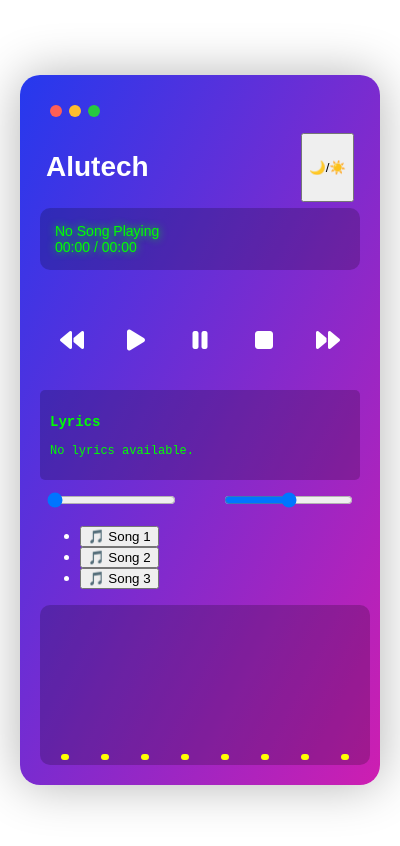
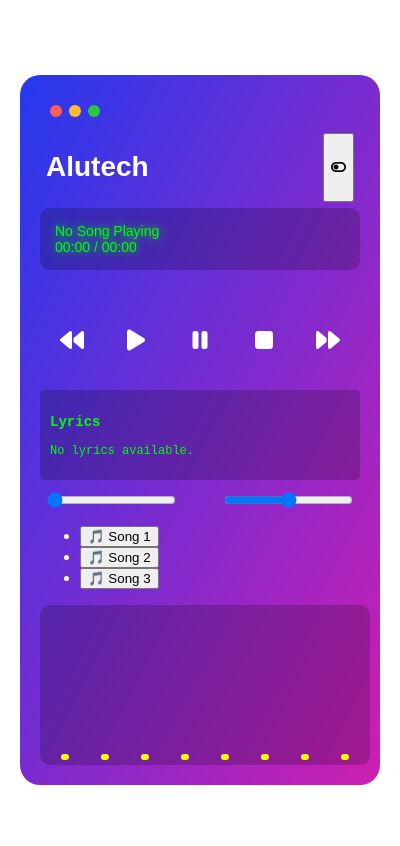
Before and after one commit to CCT-Dublin/music-player-ca1-aoe, an Electron app: page index.html in a window 400 px wide. Drawn offline with Linux system fonts and the light colour scheme; no server answers.

Commit message:
removing the box-shadow and adding the toggle icon to the html

```diff
--- a/index.html
+++ b/index.html
@@ -20,7 +20,7 @@
         <!-- Winamp Header -->
         <header id="header">
             <h1 id="winamp-title">Alutech</h1>
-            <button id="theme-toggle">🌙/☀️</button>
+            <button id="theme-toggle"><i class="fa-solid fa-toggle-off"></i></button>
         </header>
 
         <!-- Display Screen -->
--- a/styles.css
+++ b/styles.css
@@ -17,7 +17,7 @@ body {
     padding: 20px;
     border-radius: 20px;
     color: #ffffff;
-    box-shadow: 0 0 50px rgba(0,0,0,0.3);
+    /* box-shadow: 0 0 50px rgba(0,0,0,0.3); */
 }
 
 /* Theme Variables */
@@ -41,8 +41,6 @@ body {
 /* Header */
 #header {
     font-size: 14px;
-    /* background: black; */
-    /* color: yellow; */
     padding: 6px;
     text-align: left;
     font-weight: bold;
@@ -98,7 +96,7 @@ body {
 }
 
 .control-icon img {
-    width: 25px; /* Adjusted size */
+    width: 25px; Adjusted size
     height: 25px;
 }
 /* Adjust Button Styles */
```
